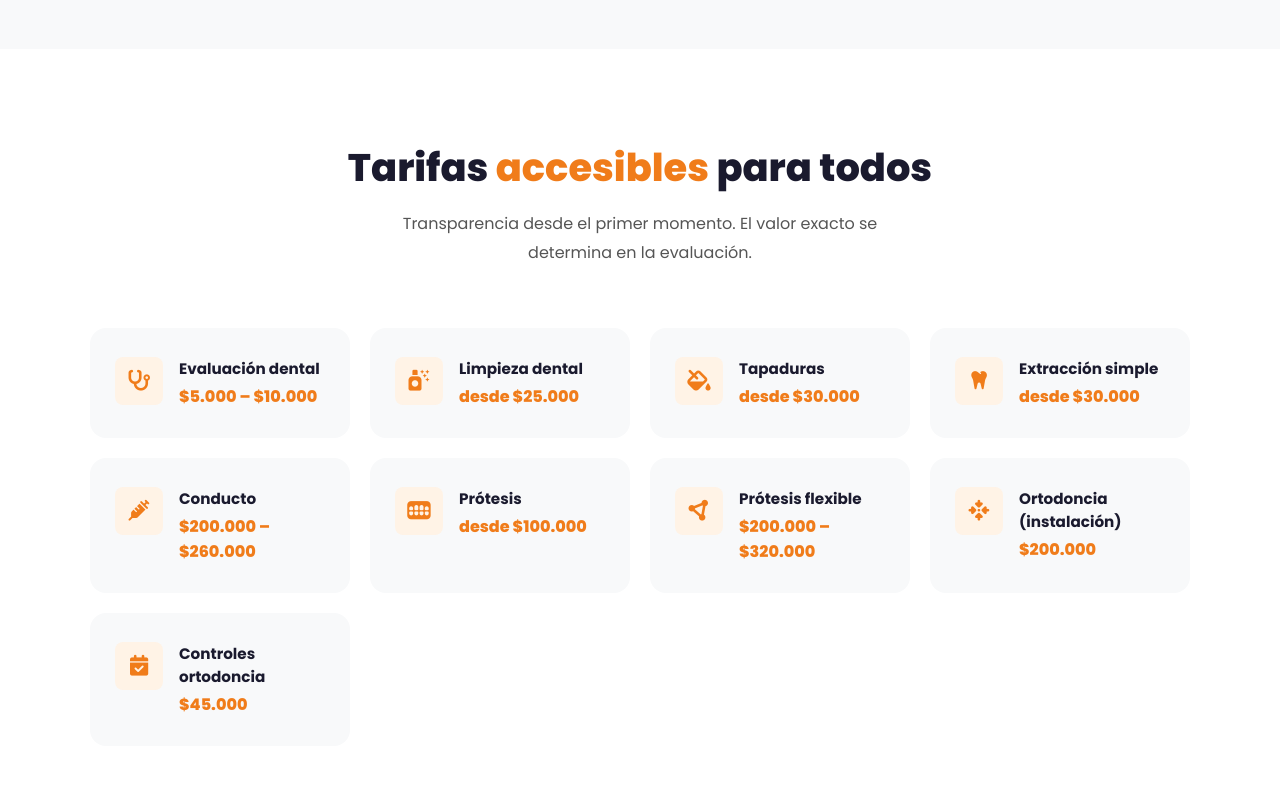
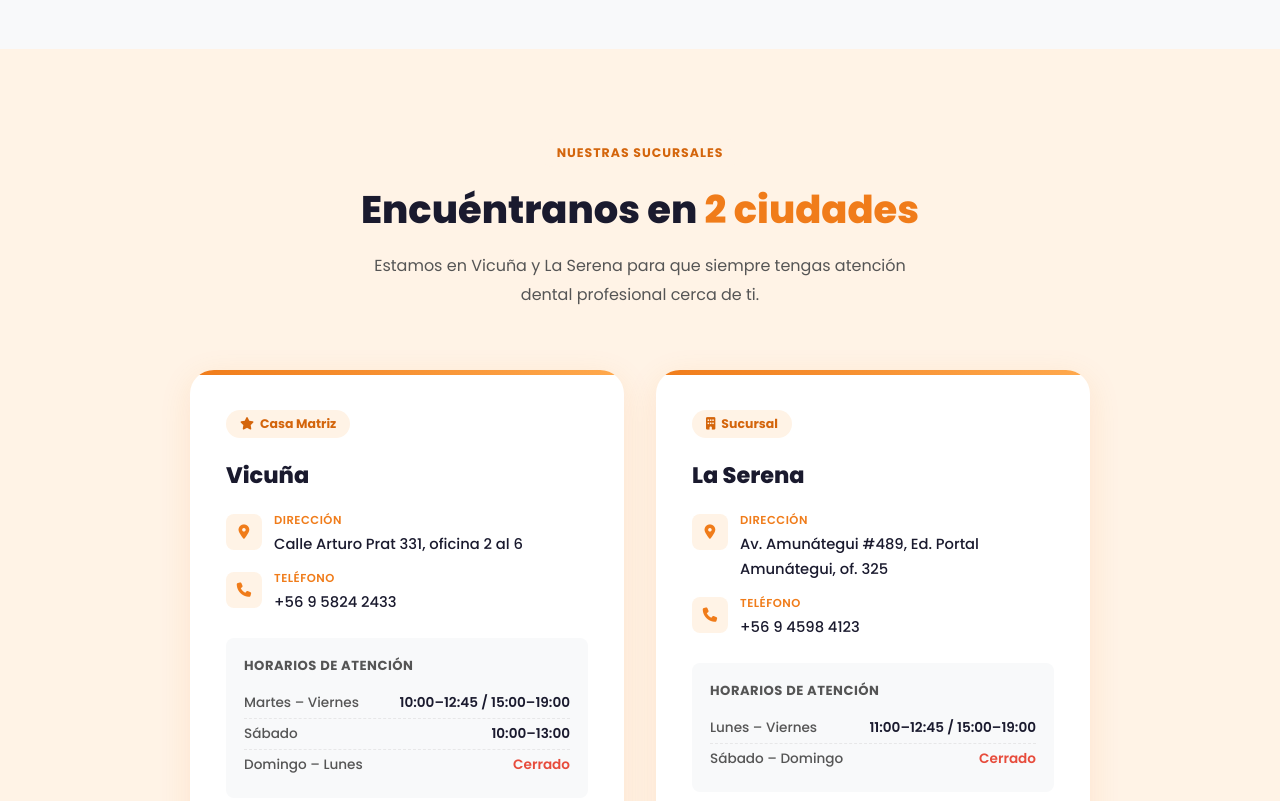
Before and after one commit to edw662/sonrisa-ideal-web, a plain HTML site: page index.html in a window 1280 px wide. Shown: the part 2040-2841 px from the top of the page. Drawn offline with Linux system fonts and the light colour scheme.

Commit message:
Remove pricing section from index.html
Removed pricing section including various dental services and their prices.

```diff
--- a/index.html
+++ b/index.html
@@ -1008,53 +1008,6 @@
   </div>
 </section>
 
-<!-- PRICING -->
-<section id="precios">
-  <div class="section-header reveal">
-
-    <h2>Tarifas <span>accesibles</span> para todos</h2>
-    <p>Transparencia desde el primer momento. El valor exacto se determina en la evaluación.</p>
-  </div>
-
-  <div class="pricing-grid">
-    <div class="price-card reveal">
-      <div class="p-icon"><i class="fas fa-stethoscope"></i></div>
-      <div class="p-info"><h4>Evaluación dental</h4><span>$5.000 – $10.000</span></div>
-    </div>
-    <div class="price-card reveal">
-      <div class="p-icon"><i class="fas fa-spray-can-sparkles"></i></div>
-      <div class="p-info"><h4>Limpieza dental</h4><span>desde $25.000</span></div>
-    </div>
-    <div class="price-card reveal">
-      <div class="p-icon"><i class="fas fa-fill-drip"></i></div>
-      <div class="p-info"><h4>Tapaduras</h4><span>desde $30.000</span></div>
-    </div>
-    <div class="price-card reveal">
-      <div class="p-icon"><i class="fas fa-tooth"></i></div>
-      <div class="p-info"><h4>Extracción simple</h4><span>desde $30.000</span></div>
-    </div>
-    <div class="price-card reveal">
-      <div class="p-icon"><i class="fas fa-syringe"></i></div>
-      <div class="p-info"><h4>Conducto</h4><span>$200.000 – $260.000</span></div>
-    </div>
-    <div class="price-card reveal">
-      <div class="p-icon"><i class="fas fa-teeth"></i></div>
-      <div class="p-info"><h4>Prótesis</h4><span>desde $100.000</span></div>
-    </div>
-    <div class="price-card reveal">
-      <div class="p-icon"><i class="fas fa-circle-nodes"></i></div>
-      <div class="p-info"><h4>Prótesis flexible</h4><span>$200.000 – $320.000</span></div>
-    </div>
-    <div class="price-card reveal">
-      <div class="p-icon"><i class="fas fa-arrows-to-dot"></i></div>
-      <div class="p-info"><h4>Ortodoncia (instalación)</h4><span>$200.000</span></div>
-    </div>
-    <div class="price-card reveal">
-      <div class="p-icon"><i class="fas fa-calendar-check"></i></div>
-      <div class="p-info"><h4>Controles ortodoncia</h4><span>$45.000</span></div>
-    </div>
-  </div>
-</section>
 
 <!-- BRANCHES -->
 <section id="sucursales">
```
